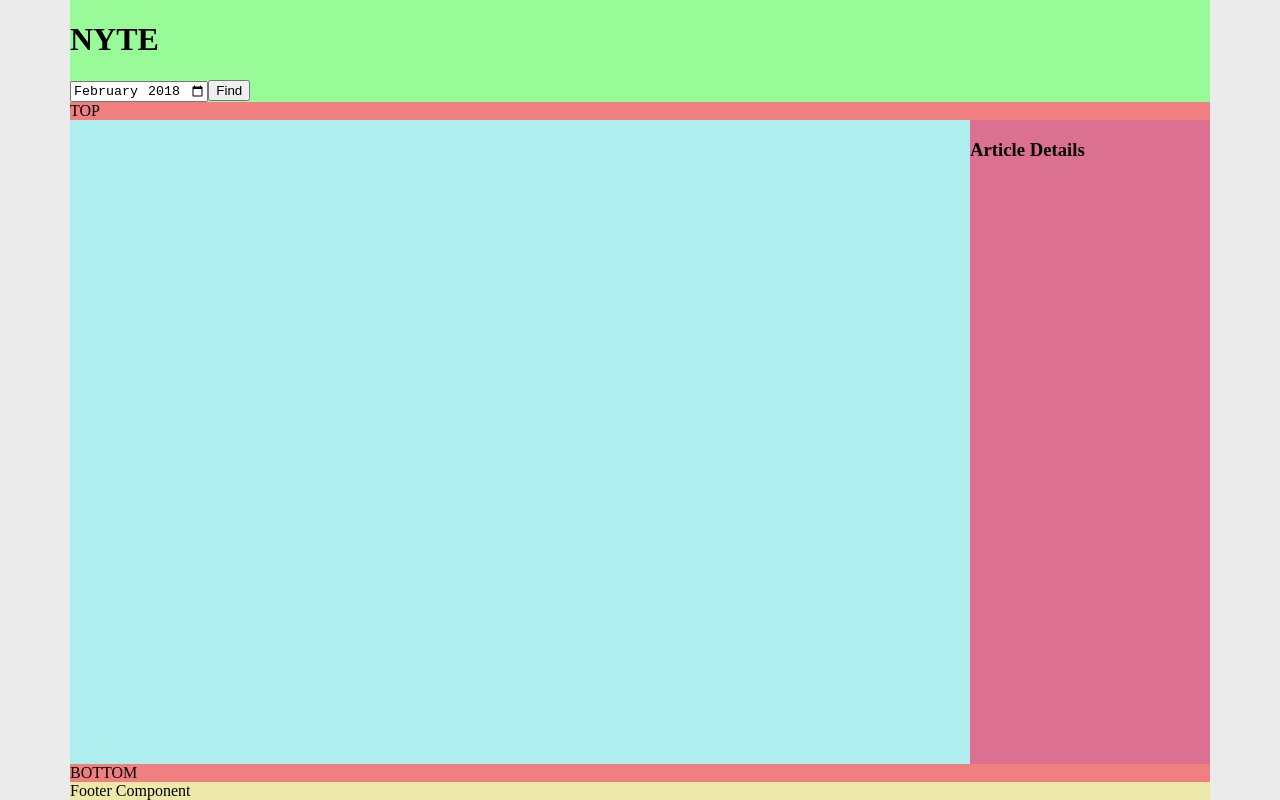
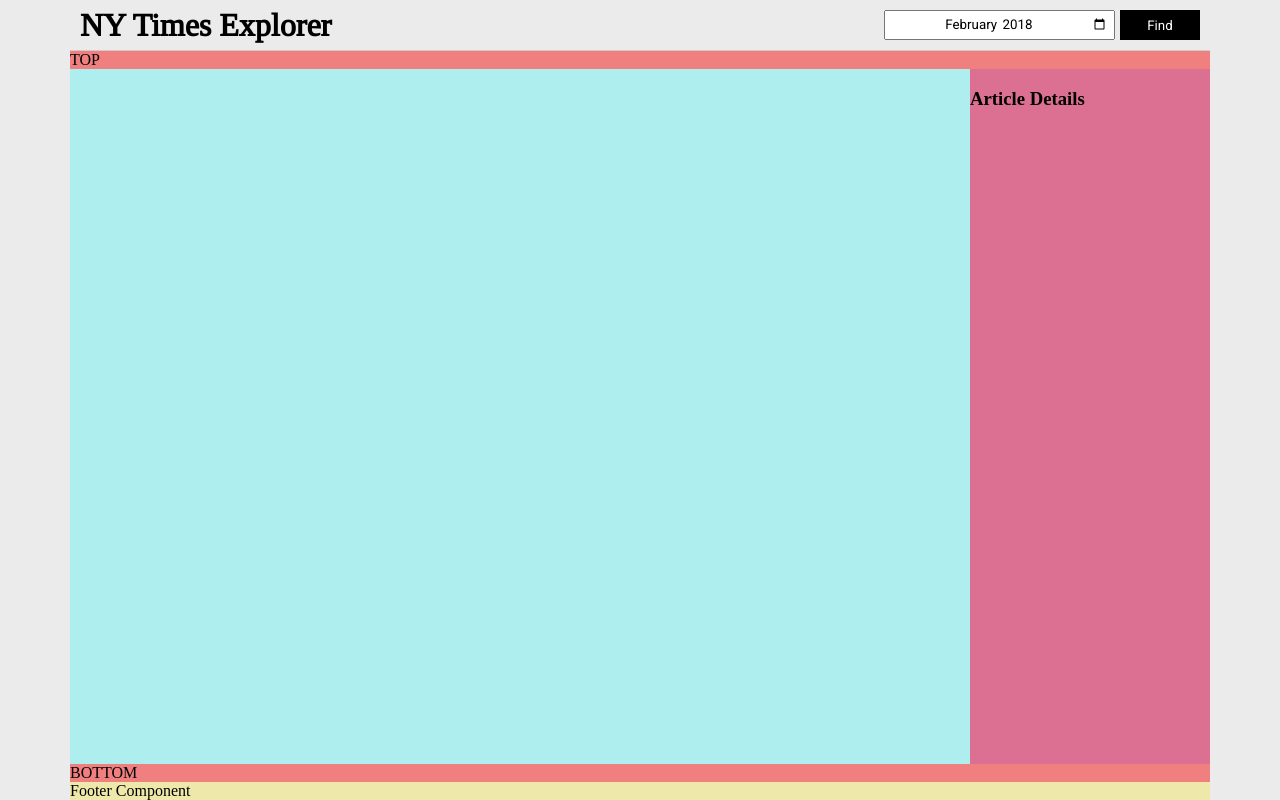
Before and after one commit to MarjanSirovljevic/nyt-explorer, a plain HTML site: page index.html in a window 1280 px wide. Drawn offline with nearby package versions, Linux system fonts and the light colour scheme.

Commit message:
styling the Header component

```diff
--- a/css/index.css
+++ b/css/index.css
@@ -1,32 +1,66 @@
 /* ======================================( G E N E R A L )====================================== */
 
-* {
-  box-sizing: border-box;
+* { box-sizing: border-box; }
+body { background: #ebebeb; margin: 0; }
+#page { display: flex; flex-direction: column; min-height: 100vh; }
+button, input[type="submit"] {
+  background: black;
+  border: none;
+  color: white;
+  font-family: 'Roboto', sans-serif;
 }
-body {
-  background: #ebebeb;
-  margin: 0;
-}
-#page {
-  display: flex;
-  flex-direction: column;
-  min-height: 100vh;
-}
+button:hover, input[type="submit"]:hover { cursor: pointer; }
+button:disabled, input[type="submit"]:disabled { cursor: default; opacity: 0.25; }
 
 /* ======================================( H E A D E R )======================================== */
 
 #header {
   flex: 0 1 0%;
-  background: palegreen;
+  border-bottom: 1px solid #cdcdcd;
+  display: flex;
+  font-family: 'Roboto', sans-serif;
+  justify-content: space-between;
+  padding: 6px 10px;
 }
+#header > h1 { flex: 1; margin: 0; }
+#header > h1 > span::after { font-family: 'Tinos', serif; content: "NYTE"; }
+#header > .header-form {
+  align-items: center;
+  display: flex;
+  flex: 0 1 250px;
+  justify-content: center;
+  padding: 4px 0 4px 4px;
+}
+#header > .header-form > input[type="month"] {
+  flex: 1;
+  font-family: 'Roboto', sans-serif;
+  height: 100%;
+  margin-right: 5px;
+  padding-right: 5px;
+  text-align: center;
+}
+/* Removes the clear button from date inputs */
+#header > .header-form > input[type="month"]::-webkit-clear-button { display: none; }
+/* Removes the spin button */
+#header > .header-form > input[type="month"]::-webkit-inner-spin-button { display: none; }
+#header > .header-form > input[type="submit"] { flex: 0 0 80px; height: 100%; }
+
+/* small devices */
+@media (min-width: 576px) {
+  #header > .header-form { flex: 0 1 320px; }
+}
+
 /* medium devices */
 @media (min-width: 768px) {
   #header { width: 720px; margin: 0 auto; }
+  #header > h1 > span::after { content: "NY Times Explorer"; }
 }
+
 /* large devices */
 @media (min-width: 992px) {
   #header { width: 960px; margin: 0 auto; }
 }
+
 /* extra large devices */
 @media (min-width: 1200px) {
   #header { width: 1140px; margin: 0 auto; }
--- a/index.html
+++ b/index.html
@@ -16,6 +16,7 @@
       integrity="sha256-FgpCb/KJQlLNfOu91ta32o/NMZxltwRo8QtmkMRdAu8="
       crossorigin="anonymous">
     </script>
+    <link href="https://fonts.googleapis.com/css?family=Arimo|Roboto|Tinos" rel="stylesheet">
     <link rel="stylesheet" type="text/css" href="css/index.css">
   </head>
   <body>
--- a/js/index.js
+++ b/js/index.js
@@ -71,7 +71,7 @@ class Header extends React.Component {
   render() {
     return (
       <header id="header">
-        <h1>NYTE</h1>
+        <h1><span></span></h1>
         <FindArticles
           yearMonth={this.props.yearMonth}
           handleYMChange={this.props.handleYMChange}
```
